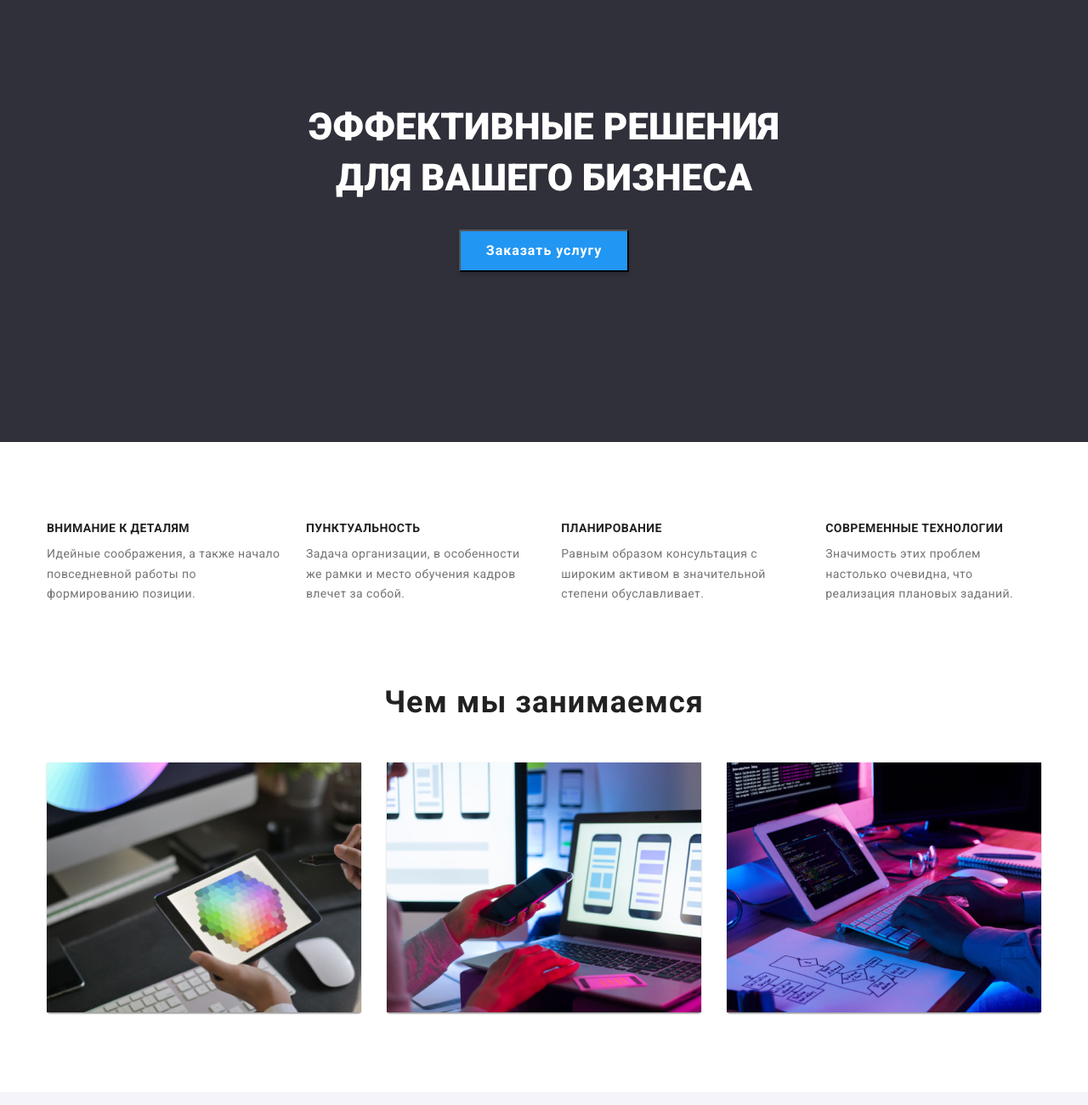
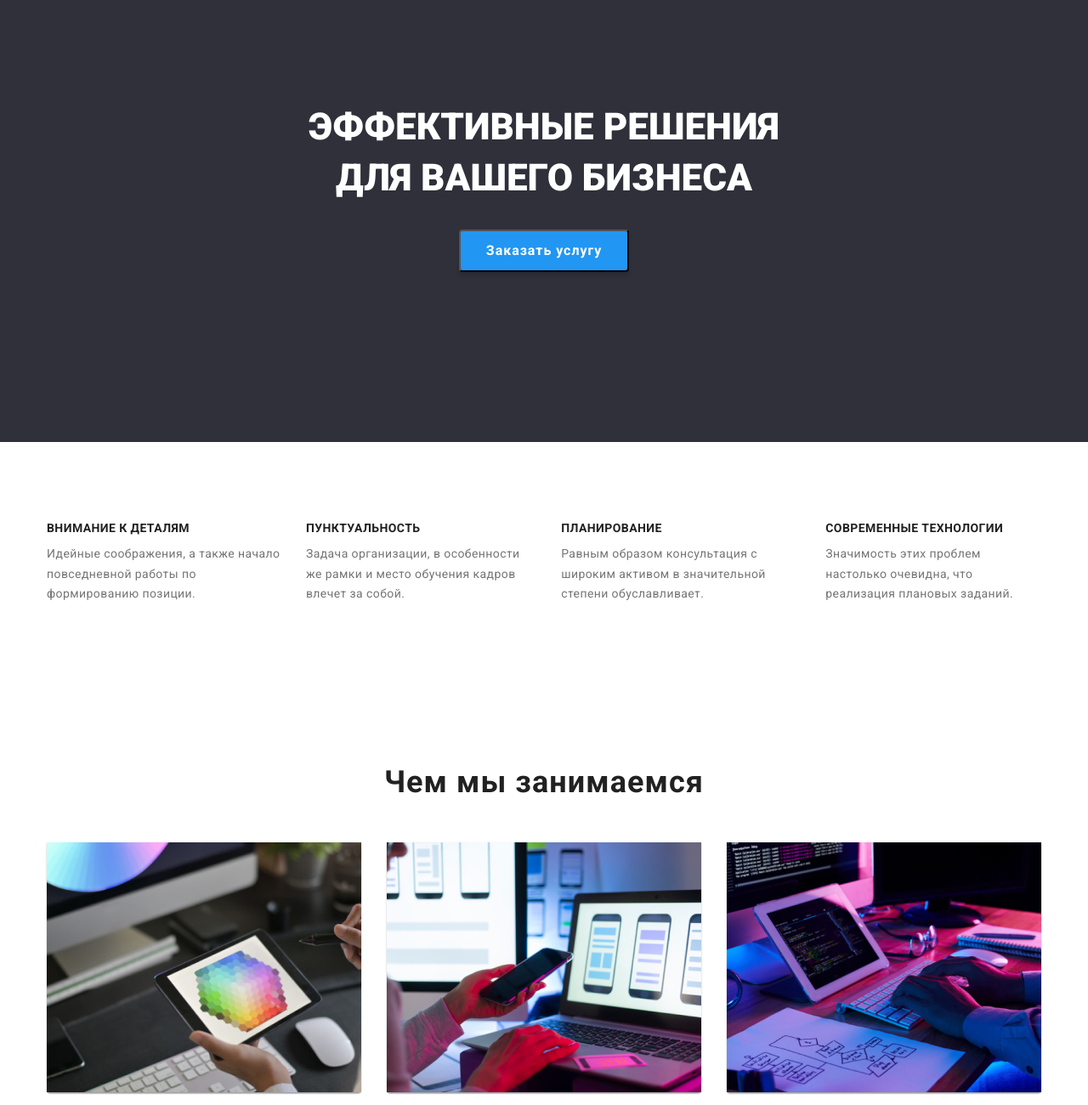
Before and after one commit to Yevtushenko7/goit-markup-hw-03, a plain HTML site: page index.html in a window 1280 px wide. Shown: the part 160-1460 px from the top of the page at 85% size. Drawn offline with nearby package versions, Linux system fonts and the light colour scheme.

Commit message:
Добавляет стили позиционирования контента

```diff
--- a/css/style.css
+++ b/css/style.css
@@ -47,8 +47,6 @@ img {
 }
 
 .container {
-  padding-bottom: 94px;
-  padding-top: 94px;
   margin-left: auto;
   margin-right: auto;
   width: 1200px;
@@ -56,34 +54,9 @@ img {
   padding-right: 15px;
 }
 
-.container-hero {
-  padding-bottom: 200px;
-  padding-top: 200px;
-  margin-left: auto;
-  margin-right: auto;
-  width: 1200px;
-  padding-left: 15px;
-  padding-right: 15px;
-}
-
-.container-doin {
+.section {
+  padding-top: 94px;
   padding-bottom: 94px;
-
-  margin-left: auto;
-  margin-right: auto;
-  width: 1200px;
-  padding-left: 15px;
-  padding-right: 15px;
-}
-
-.container-mb {
-  padding-bottom: 60px;
-  padding-top: 60px;
-  margin-left: auto;
-  margin-right: auto;
-  width: 1200px;
-  padding-left: 15px;
-  padding-right: 15px;
 }
 
 .line {
@@ -171,6 +144,8 @@ img {
 .section-bg {
   background: var(--section-bgc);
   text-align: center;
+  padding-top: 200px;
+  padding-bottom: 200px;
 }
 
 .button {
@@ -189,7 +164,7 @@ img {
   height: 50px;
 
   box-shadow: 0px 4px 4px rgba(0, 0, 0, 0.15);
-  border-radius: 2px;
+  border-radius: 4px;
 }
 .button:hover {
   color: var(--button-bg-hover);
@@ -331,6 +306,8 @@ img {
 
 .footer {
   background: var(--footer-bgc);
+  padding-top: 60px;
+  padding-bottom: 60px;
 }
 
 .menu-contact-ft {
@@ -383,8 +360,6 @@ img {
 /* Portfolio */
 
 .container-button {
-  padding-top: 94px;
-  padding-bottom: 50px;
   margin-left: auto;
   margin-right: auto;
   width: 1200px;
@@ -417,7 +392,6 @@ img {
 }
 
 .container-pl {
-  padding-bottom: 94px;
   margin-left: auto;
   margin-right: auto;
   width: 1200px;
@@ -454,6 +428,7 @@ img {
 
 .filter {
   text-align: center;
+  margin-bottom: 50px;
 }
 
 .portfolio-list {
--- a/index.html
+++ b/index.html
@@ -53,8 +53,8 @@
     <!--Main-->
 
     <main>
-      <section class="section-bg section">
-        <div class="container-hero">
+      <section class="section-bg">
+        <div class="container">
           <h1 class="section-title">
             Эффективные решения <br />
             для вашего бизнеса
@@ -104,7 +104,7 @@
       <!--What are we doing-->
 
       <section class="section">
-        <div class="container-doin">
+        <div class="container">
           <h2 class="doin-title">Чем мы занимаемся</h2>
           <ul class="list-foto">
             <li class="item-foto">
@@ -198,7 +198,7 @@
     <!--Footer-->
 
     <footer class="footer">
-      <div class="container-mb">
+      <div class="container">
         <a class="logo-ft" href="./index.html">
           <span class="logoweb">Web</span>
           <span class="footer-studio">Studio</span>
```
Also changed, not shown: portfolio.html (+1 -1 lines).
